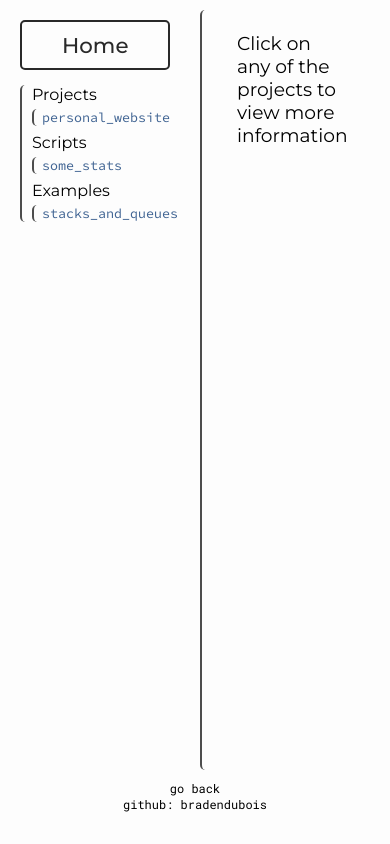
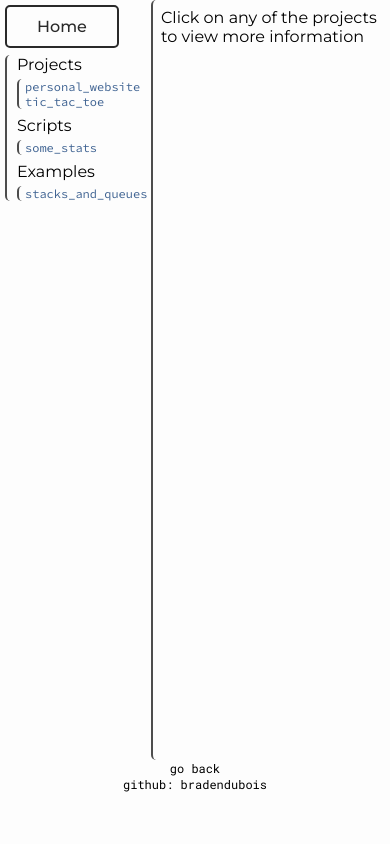
Before and after one commit to bradendubois/personal-website-v1, a plain HTML site: page trove.html in a window 390 px wide. Drawn offline with Linux system fonts and the light colour scheme.

Commit message:
Trove polish, added icons

```diff
--- a/css/trove-project-style.css
+++ b/css/trove-project-style.css
@@ -17,6 +17,7 @@ p {
 
 li {
     font-size: 12pt;
+    list-style-type: disc;
 }
 
 div {
@@ -54,3 +55,8 @@ div a, div a:active, div a:visited {
 #gitLink a div {
     padding: 10px;
 }
+
+
+ul {
+    margin: 5px 0;
+}
--- a/css/trove-style.css
+++ b/css/trove-style.css
@@ -43,8 +43,12 @@ body {
 #container {
     display: flex;
     width: 100%;
+    max-width: 100%;
     background: #fdfdfd;
+    min-height: 90vh;
+    padding: 0;
 }
+
 * {
     /* outline: 1px solid blue; /* */
 }
@@ -162,7 +166,8 @@ li:active {
     padding: 2px 15px;
     margin: 10px 30px;
     height: auto;
-    width: auto;
+    overflow: hidden;
+    width: 100%;
     flex-grow: 1;
     min-height: 90vh;
     border-left: 2px solid #4d4d4d;
@@ -176,6 +181,7 @@ li:active {
 
 #projectWindow object {
     width: 100%;
+    max-width: 100%;
     height: 100%;
 }
 
@@ -189,3 +195,73 @@ li:active {
     text-align: center;
     background: #fdfdfd;
 }
+
+@media screen and (max-width: 600px) {
+
+    #header {
+        margin: 0;
+    }
+
+    #header a {
+        font-size: 12pt;
+    }
+
+    #header div {
+        padding: 10px 30px;
+    }
+
+    #header div:hover {
+        background: #efefef;
+    }
+
+    #sidebar {
+        padding: 3px;
+        margin: 2px;
+        width: 140px;
+    }
+
+    #project-list {
+        padding: 0 0 0 10px;
+        margin-top: 7px;
+    }
+
+    #project-list p {
+        font-family: 'Montserrat', sans-serif;
+        margin: 7px 0 0 0;
+        font-size: 12pt;
+    }
+
+    li {
+        font-size: 9pt;
+        padding-left: 6px;
+    }
+
+    li:hover {
+        padding-left: 6px;
+    }
+
+    li:active {
+        padding-left: 6px;
+    }
+
+    #projectWindow {
+        padding: 3px;
+        margin: 0 0 0 7px;
+    }
+
+    #default-info {
+        padding: 5px;
+        font: 12pt 'Montserrat', sans-serif;
+    }
+
+    #projectWindow object {
+        margin: 0;
+        width: 100%;
+        height: 100%;
+    }
+
+    #footer {
+        padding: 0;
+        margin: 0;
+    }
+}
--- a/trove.html
+++ b/trove.html
@@ -41,7 +41,7 @@
                 <p>Projects</p>
                 <ul id="projects">
                     <li id="personal_website"><a></a></li>
-                    <li id=""><a></a></li>
+                    <li id="tic_tac_toe"><a></a></li>
                 </ul>
 
                 <!-- sandbox -->
```
Also changed, not shown: doc/trove/some_stats.html (+1 -0 lines), doc/trove/tic_tac_toe.html (added, +23 -0 lines), img/icons/github_final.png, img/icons/linkedin.png (deleted), img/icons/linkedin_final.png (deleted), 1 other file.
